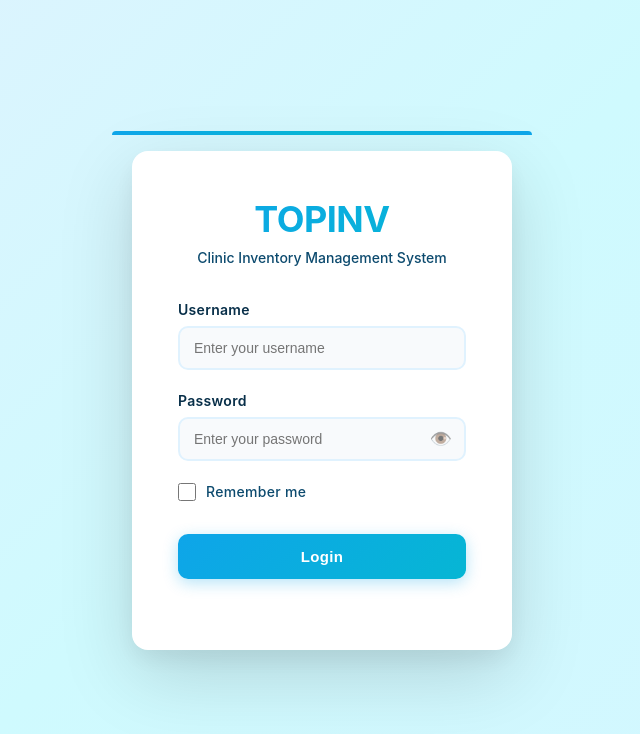
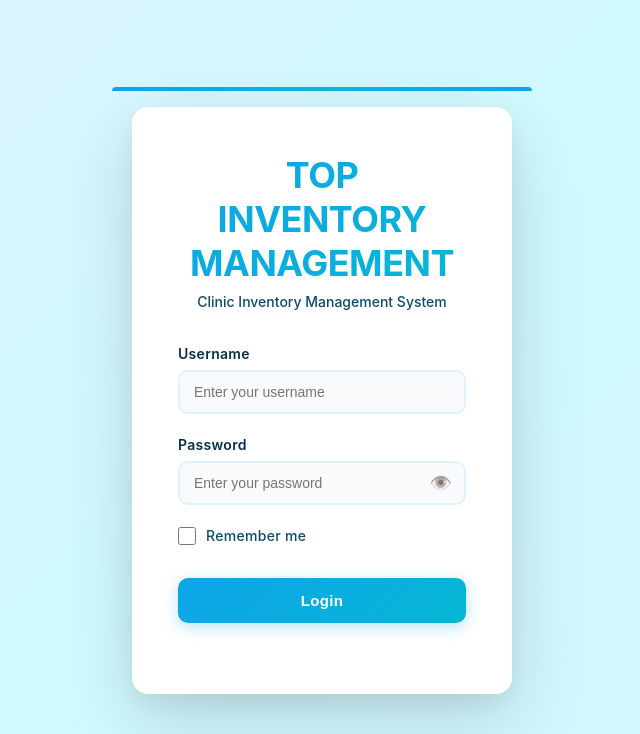
Before and after one commit to Amanyire28/inventory-management-system, a PHP site: page /topinv/ in a window 1280 px wide; the page is wider, and only the part inside the window is pictured. Shown: the top 734 px of that part, without its empty margins (318-958 px from the left). Run offline with PHP 8.4, Linux system fonts and the light colour scheme.

Commit message:
Change branding from TOPINV to TOP INVENTORY MANAGEMENT

```diff
--- a/index.php
+++ b/index.php
@@ -17,7 +17,7 @@ if (isset($_GET['logout'], $_GET['token'])) {
 <head>
     <meta charset="UTF-8">
     <meta name="viewport" content="width=device-width, initial-scale=1.0">
-    <title>TOPINV - Login</title>
+    <title>TOP INVENTORY MANAGEMENT - Login</title>
     <!-- Use absolute paths to ensure it works from root -->
     <link rel="stylesheet" href="/topinv/public/css/style.css">
     <style>
@@ -36,7 +36,7 @@ if (isset($_GET['logout'], $_GET['token'])) {
     <div class="login-container">
         <div class="login-box" style="background: white !important;"> <!-- white form background as requested -->
             <div class="login-header">
-                <h1>TOPINV</h1>
+                <h1>TOP INVENTORY MANAGEMENT</h1>
                 <p>Clinic Inventory Management System</p>
             </div>
 
--- a/public/admin.html
+++ b/public/admin.html
@@ -3,7 +3,7 @@
 <head>
     <meta charset="UTF-8">
     <meta name="viewport" content="width=device-width, initial-scale=1.0">
-    <title>TOPINV - Admin Dashboard</title>
+    <title>TOP INVENTORY MANAGEMENT - Admin Dashboard</title>
     <link rel="stylesheet" href="/topinv/public/css/style.css">
     <link rel="stylesheet" href="/topinv/public/css/admin.css">
 </head>
@@ -12,7 +12,7 @@
         <!-- Sidebar -->
         <aside class="sidebar">
             <div class="sidebar-header">
-                <h2>TOPINV</h2>
+                <h2>TOP INVENTORY MANAGEMENT</h2>
                 <p class="user-role">Administrator</p>
             </div>
 
--- a/public/cashier.html
+++ b/public/cashier.html
@@ -3,7 +3,7 @@
 <head>
     <meta charset="UTF-8">
     <meta name="viewport" content="width=device-width, initial-scale=1.0">
-    <title>TOPINV - Cashier Dashboard</title>
+    <title>TOP INVENTORY MANAGEMENT - Cashier Dashboard</title>
     <link rel="stylesheet" href="/topinv/public/css/style.css">
     <link rel="stylesheet" href="/topinv/public/css/cashier.css">
 </head>
@@ -12,7 +12,7 @@
         <!-- Sidebar -->
         <aside class="sidebar">
             <div class="sidebar-header">
-                <h2>TOPINV</h2>
+                <h2>TOP INVENTORY MANAGEMENT</h2>
                 <p class="user-role">Cashier</p>
             </div>
 
```
